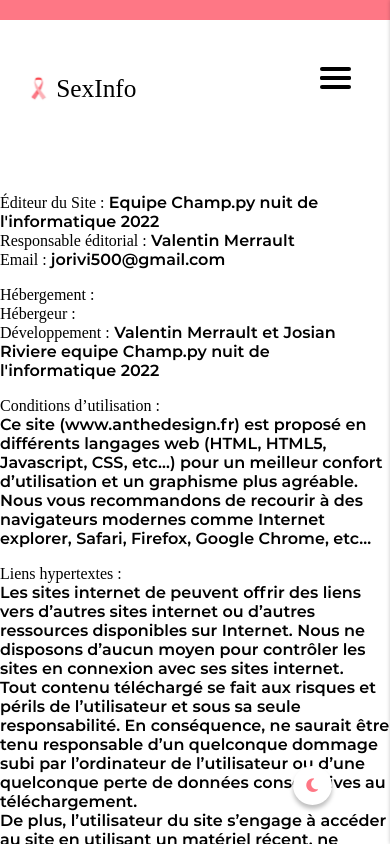
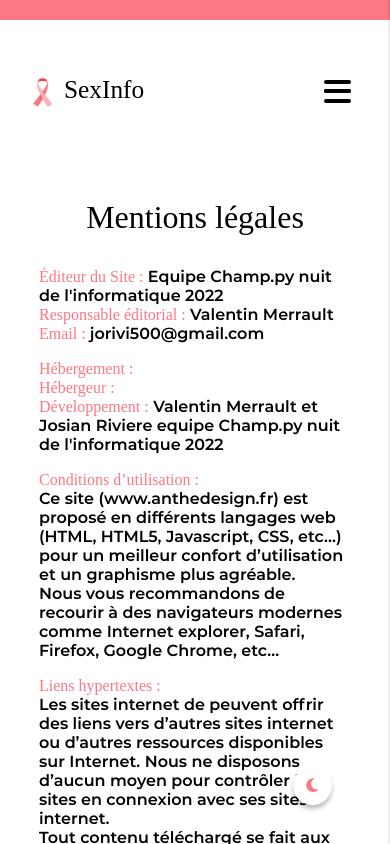
Before and after one commit to Kaituro/sidinfo, a React (Create React App) app: page /Mention in a window 390 px wide. Shown: the top 844 px of the page. Built offline with nearby package versions, Linux system fonts and the light colour scheme; a web font is replaced by a local one.

Commit message:
Final-v1

```diff
--- a/src/App.css
+++ b/src/App.css
@@ -55,6 +55,10 @@
 .welcome-text {
     width: 60%;
     margin: auto;
+}
+
+.logo {
+    cursor: pointer;
 }
 
 .img-container {
@@ -361,6 +365,20 @@
     margin-bottom: 10vh;
 }
 
+.conteneur_mention {
+    width: 80%;
+    margin: auto;
+}
+
+.conteneur_mention h1 {
+    text-align: center;
+    margin-bottom: 10%;
+}
+
+.conteneur_mention span {
+    color: var(--main-color);
+}
+
 @media (max-width: 480px) {
     .informationcorps h2 {
         font-size: 5vw;
--- a/src/components/Burger-button/burger.css
+++ b/src/components/Burger-button/burger.css
@@ -1,8 +1,8 @@
 @import '../../App.css';
 #nav-icon3 {
-    width: 8%;
+    width: 7%;
+    height: 7vw;
     position: absolute;
-    margin: 50px auto;
     margin-right: 0;
     -webkit-transform: rotate(0deg);
     -moz-transform: rotate(0deg);
@@ -13,10 +13,10 @@
     -o-transition: .5s ease-in-out;
     transition: .5s ease-in-out;
     cursor: pointer;
-    top: 17px;
     right: 10vw;
     z-index: 1000;
     display: none;
+    top: 9.5vh;
 }
 
 #nav-icon3 span {
@@ -44,11 +44,11 @@
 
 #nav-icon3 span:nth-child(2),
 #nav-icon3 span:nth-child(3) {
-    top: 9px;
+    top: 1.1vh;
 }
 
 #nav-icon3 span:nth-child(4) {
-    top: 18px;
+    top: 2.2vh;
 }
 
 #nav-icon3.open {
@@ -56,7 +56,7 @@
 }
 
 #nav-icon3.open span:nth-child(1) {
-    top: 18px;
+    top: 1.1vh;
     width: 0%;
     left: 50%;
 }
@@ -76,13 +76,26 @@
 }
 
 #nav-icon3.open span:nth-child(4) {
-    top: 18px;
+    top: 2.2vh;
     width: 0%;
     left: 50%;
 }
 
-@media (max-width: 480px) {
+@media (max-width: 820px) {
     #nav-icon3 {
         display: block;
     }
 }
+
+@media(min-width:420px) {
+    #nav-icon3 span:nth-child(1) {
+        top: 0px;
+    }
+    #nav-icon3 span:nth-child(2),
+    #nav-icon3 span:nth-child(3) {
+        top: 1.5vh;
+    }
+    #nav-icon3 span:nth-child(4) {
+        top: 3vh;
+    }
+}
--- a/src/components/Navbar/Nav.css
+++ b/src/components/Navbar/Nav.css
@@ -11,15 +11,17 @@
 
 .imagenav {
     width: 7vw;
-    height: 7vw;
+    height: 7.2vw;
     margin: auto;
     margin-right: 1vw;
 }
 
 .logo {
-    margin: 25px;
+    margin: auto;
+    margin-left: 25px;
     display: flex;
     flex-direction: row;
+    height: 7vw;
 }
 
 .logo h1 {
@@ -29,15 +31,13 @@
 
 .nav {
     position: absolute;
-    top: 35px;
     right: 5rem;
     margin: auto;
-    height: 7vw;
+    height: 100%;
     display: flex;
     justify-content: space-between;
     align-items: stretch;
     gap: 5rem;
-    padding: 0 1rem;
 }
 
 .nav a {
@@ -102,7 +102,11 @@
     display: none;
 }
 
-@media (max-width: 480px) {
+@media (max-width: 820px) {
+    .imagenav {
+        width: 9vw;
+        height: 9vw;
+    }
     .nav {
         position: fixed;
         right: 0;
--- a/src/components/Navbar/Nav.jsx
+++ b/src/components/Navbar/Nav.jsx
@@ -1,12 +1,16 @@
 import "./Nav.css";
-import { Link, useMatch, useResolvedPath } from "react-router-dom";
+import { Link, useMatch, useResolvedPath, useNavigate } from "react-router-dom";
 import Burger from "../Burger-button/Burger";
 
 const Navigation_bar = () => {
+  const navigate = useNavigate();
+  const home = () => {
+    navigate("/");
+  };
   return (
     <header>
       <div className="mobile-top-bar"></div>
-      <div className="logo">
+      <div className="logo" onClick={() => home()}>
         <img className="imagenav" src="./image/logosida.svg" alt="marche pas" />
         <h1>SexInfo</h1>
       </div>
--- a/src/pages/Mention.jsx
+++ b/src/pages/Mention.jsx
@@ -9,6 +9,7 @@
 
   return (
     <div className="conteneur_mention">
+      <h1>Mentions légales</h1>
       <p>
         <span>Éditeur du Site :</span> Equipe Champ.py nuit de l'informatique
         2022
```
Also changed, not shown: 1 other file (tests, documents, lock files or other folders).
